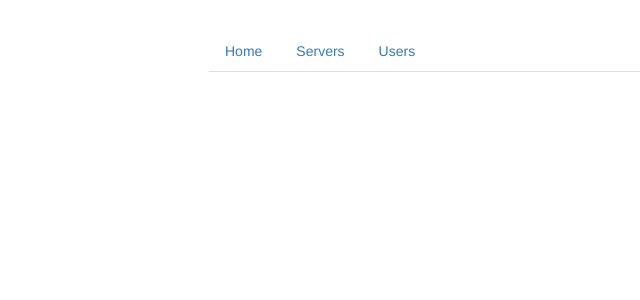
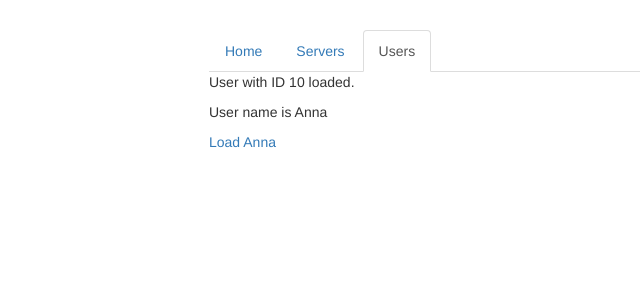
Before and after one commit to omar1z/Services, an Angular app: page /users/10/Anna in a window 1280 px wide. Before the commit this address led to /. Shown: the top 300 px of the page, without its empty margins (56-696 px from the left). Built offline with nearby package versions, Linux system fonts and the light colour scheme.

Commit message:
Fetching route parameters reactivly

```diff
--- a/src/app/app.module.ts
+++ b/src/app/app.module.ts
@@ -16,6 +16,7 @@
 const appRoutes: Routes = [
   {path: '', component: HomeComponent},
   {path: 'users', component: UsersComponent},
+  {path: 'users/:id/:name', component: UserComponent},
   {path: 'servers', component: ServersComponent}
 ];
 
--- a/src/app/users/user/user.component.html
+++ b/src/app/users/user/user.component.html
@@ -1,2 +1,4 @@
-<p>User with ID _ID_ loaded.</p>
-<p>User name is _NAME_</p>
+<p>User with ID {{ user.id }} loaded.</p>
+<p>User name is {{ user.name }}</p>
+
+<a [routerLink] = "['/users', 10, 'Anna']">Load Anna</a>
--- a/src/app/users/user/user.component.ts
+++ b/src/app/users/user/user.component.ts
@@ -1,4 +1,5 @@
 import { Component, OnInit } from '@angular/core';
+import { ActivatedRoute, Params } from '@angular/router';
 
 @Component({
   selector: 'app-user',
@@ -8,9 +9,19 @@
 export class UserComponent implements OnInit {
   user: {id: number, name: string};
 
-  constructor() { }
+  constructor(private route: ActivatedRoute) { }
 
   ngOnInit() {
+    this.user = {
+      id: this.route.snapshot.params['id'],
+      name: this.route.snapshot.params['name'],
+    };
+    this.route.params.subscribe(
+      (params: Params) => {
+        this.user.id = params['id'],
+        this.user.name = params['name']
+      }
+    );
   }
 
 }
```
